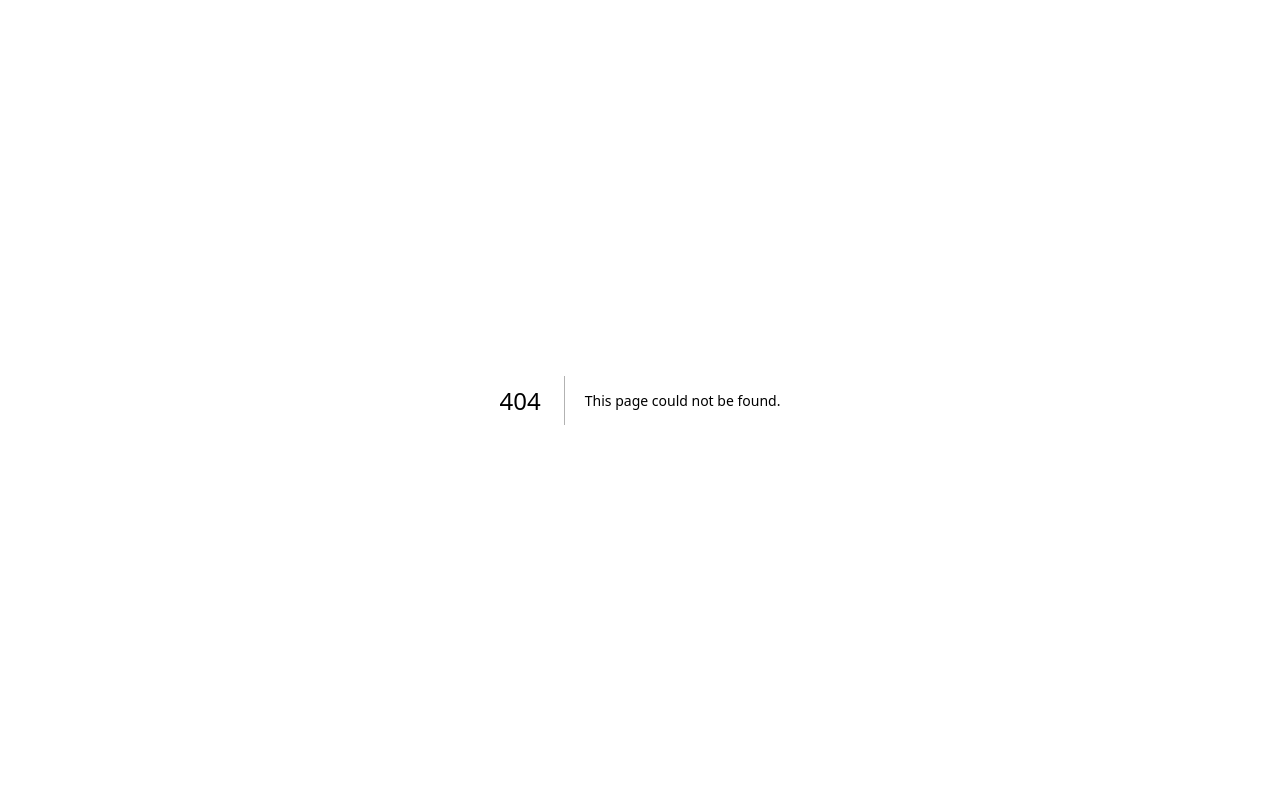
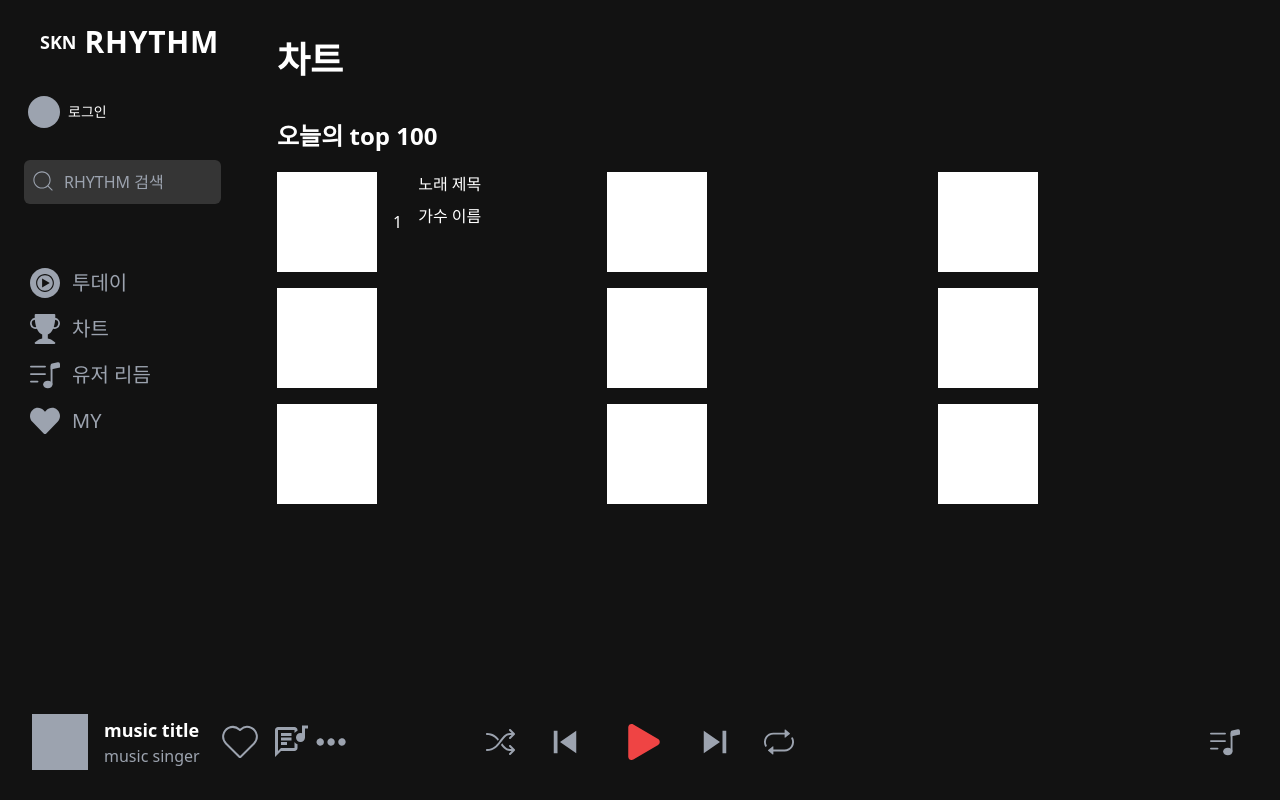
Before and after one commit to sinwoojin/Rhythm_2, a Next.js app: page /chart in a window 1280 px wide. Before the commit this address had no page. Built offline with nearby package versions, Linux system fonts and the light colour scheme; no server answers.

Commit message:
chore:차트 페이지 레이아웃 잡기

```diff
--- a/app/(providers)/(root)/_components/_ChartList/ChartList.tsx
+++ b/app/(providers)/(root)/_components/_ChartList/ChartList.tsx
@@ -3,20 +3,20 @@ import Link from "next/link";
 
 interface ChartListProps {
 	Chart: string;
-  title:string
+	title: string;
 }
 
 async function ChartList({ Chart, title }: ChartListProps) {
 	const response = await api.PlaylistAPI.getPlaylists(Chart);
+	// top 100
 	const bestMusic = response?.tracks.items || [];
-  console.log(bestMusic);
 
 	return (
 		<>
 			<h3 className="text-2xl mb-5 font-bold">{title}</h3>
 			<ul className="flex gap-x-4 overflow-auto scrollbar-hide">
-        {bestMusic.map((chartContent,index) => {
-          const tracks = chartContent.track
+				{bestMusic.map((chartContent, index) => {
+					const tracks = chartContent.track;
 					return (
 						<li
 							key={tracks.id || index}
@@ -24,17 +24,26 @@ async function ChartList({ Chart, title }: ChartListProps) {
 						>
 							<Link
 								href={
-                "/" /*여기에 디테일 페이지로 넘어갈 동적 url 적기 지금은 비워둠*/
+									`/music/${tracks.id}` /*여기에 디테일 페이지로 넘어갈 동적 url 적기 지금은 비워둠*/
 								}
 							>
-              <div className="text-3xl font-bold ml-2 mb-2">TOP{" "}{index + 1}</div>
-              <img src={tracks.album.images[0].url} className="w-full aspect-square bg-white bg-opacity-10" />
-              <p className="text-xl font-semibold">{tracks.name}</p>
-              <p className="text-base opacity-80">{tracks.artists[0].name}</p>
+								<div className="text-3xl font-bold ml-2 mb-2">
+									TOP {index + 1}
+								</div>
+								<img
+									src={tracks.album.images[0].url}
+									className="w-full aspect-square bg-white bg-opacity-10"
+								/>
+								<p className="text-xl font-semibold">
+									{tracks.name}
+								</p>
+								<p className="text-base opacity-80">
+									{tracks.artists[0].name}
+								</p>
 							</Link>
 						</li>
-        )}
-      )}
+					);
+				})}
 			</ul>
 		</>
 	);
--- a/app/(providers)/(root)/_components/_RootLayout/_Header/Header.tsx
+++ b/app/(providers)/(root)/_components/_RootLayout/_Header/Header.tsx
@@ -11,7 +11,9 @@ function Header() {
 			<h1 className="my-6 ml-10">
 				<Link href="/" className="flex items-center">
 					<span className="font-black text-lg mr-2">SKN</span>
-          <span className="text-3xl font-bold tracking-wide">RHYTHM</span>
+					<span className="text-3xl font-bold tracking-wide">
+						RHYTHM
+					</span>
 				</Link>
 			</h1>
 			<nav className="px-6">
@@ -35,16 +37,20 @@ function Header() {
 								<span className="text-3xl text-gray-400">
 									<SiYoutubemusic />
 								</span>
-                <span className="text-[20px] text-gray-400">투데이</span>
+								<span className="text-[20px] text-gray-400">
+									투데이
+								</span>
 							</li>
 						</Link>
-            <Link href="/">
+						<Link href="/chart">
 							{/* 링크 URL은 페이지 만들면 카테고리에 맞춰서 넣어주세요 */}
 							<li className="flex items-center gap-x-3 mx-[6px]">
 								<span className="text-3xl text-gray-400">
 									<BsFillTrophyFill />
 								</span>
-                <span className="text-[20px] text-gray-400">차트</span>
+								<span className="text-[20px] text-gray-400">
+									차트
+								</span>
 							</li>
 						</Link>
 						<Link href="/playlists">
@@ -53,7 +59,9 @@ function Header() {
 								<span className="text-3xl text-gray-400">
 									<BsMusicNoteList />
 								</span>
-                <span className="text-[20px] text-gray-400">유저 리듬</span>
+								<span className="text-[20px] text-gray-400">
+									유저 리듬
+								</span>
 							</li>
 						</Link>
 						<Link href="/">
@@ -62,7 +70,9 @@ function Header() {
 								<span className="text-3xl text-gray-400">
 									<FaHeart />
 								</span>
-                <span className="text-[20px] text-gray-400">MY</span>
+								<span className="text-[20px] text-gray-400">
+									MY
+								</span>
 							</li>
 						</Link>
 					</ul>
--- /dev/null
+++ b/app/(providers)/(root)/chart/_components/Chart/Chart.tsx
@@ -0,0 +1,35 @@
+interface ChartProps {
+	title: string;
+}
+
+function Chart({ title }: ChartProps) {
+	return (
+		<div className="">
+			<h2 className="font-bold text-2xl mb-5">{title}</h2>
+			{/* 그리드 활용해 3 * 3으로 보여주기  */}
+			<div className="grid grid-rows-3 grid-cols-3 gap-x-5 gap-y-4 ">
+				{/* 이게 하나 */}
+				<div className="w-full flex gap-x-4">
+					<div className="w-[100px] bg-white aspect-square" />
+					<div className=" items-center justify-center h-full flex">
+						<p>1</p>
+					</div>
+					<div className="flex flex-wrap flex-col gap-y-2">
+						<p>노래 제목</p>
+						<p>가수 이름</p>
+					</div>
+				</div>
+				<div className="w-[100px] bg-white aspect-square" />
+				<div className="w-[100px] bg-white aspect-square" />
+				<div className="w-[100px] bg-white aspect-square" />
+				<div className="w-[100px] bg-white aspect-square" />
+				<div className="w-[100px] bg-white aspect-square" />
+				<div className="w-[100px] bg-white aspect-square" />
+				<div className="w-[100px] bg-white aspect-square" />
+				<div className="w-[100px] bg-white aspect-square" />
+			</div>
+		</div>
+	);
+}
+
+export default Chart;
--- /dev/null
+++ b/app/(providers)/(root)/chart/page.tsx
@@ -0,0 +1,12 @@
+import Page from "../_components/_Page/Page";
+import Chart from "./_components/Chart/Chart";
+
+function ChartPage() {
+	return (
+		<Page title="차트">
+			<Chart title="오늘의 top 100" />
+		</Page>
+	);
+}
+
+export default ChartPage;
--- /dev/null
+++ b/app/(providers)/(root)/music/[musicId]/page.tsx
@@ -0,0 +1,10 @@
+interface MusicDetailPageProps {
+	params: { musicId: string };
+}
+
+function MusicDetailPage({ params: { musicId } }: MusicDetailPageProps) {
+	console.log(musicId);
+	// return <Page title={}></Page>;
+}
+
+export default MusicDetailPage;
```
Lines whose indentation alone changed are shown as unchanged.
